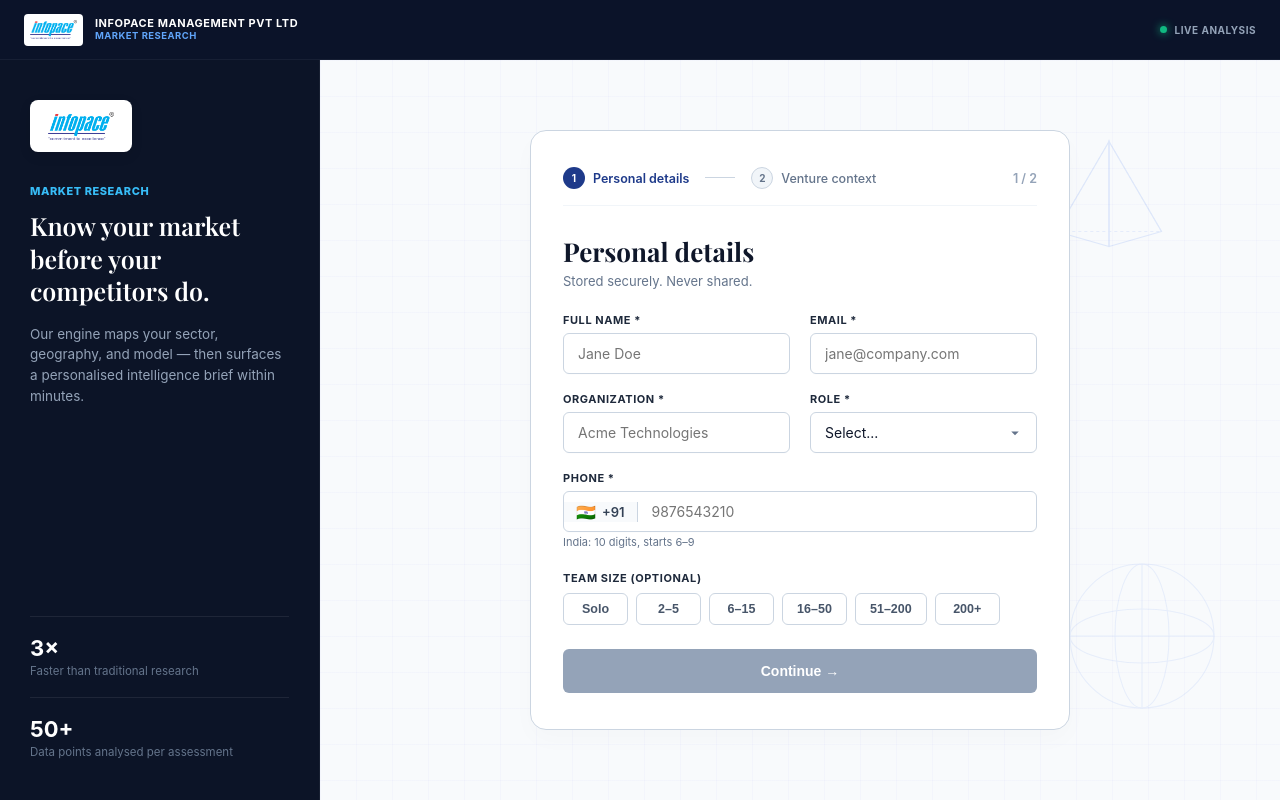
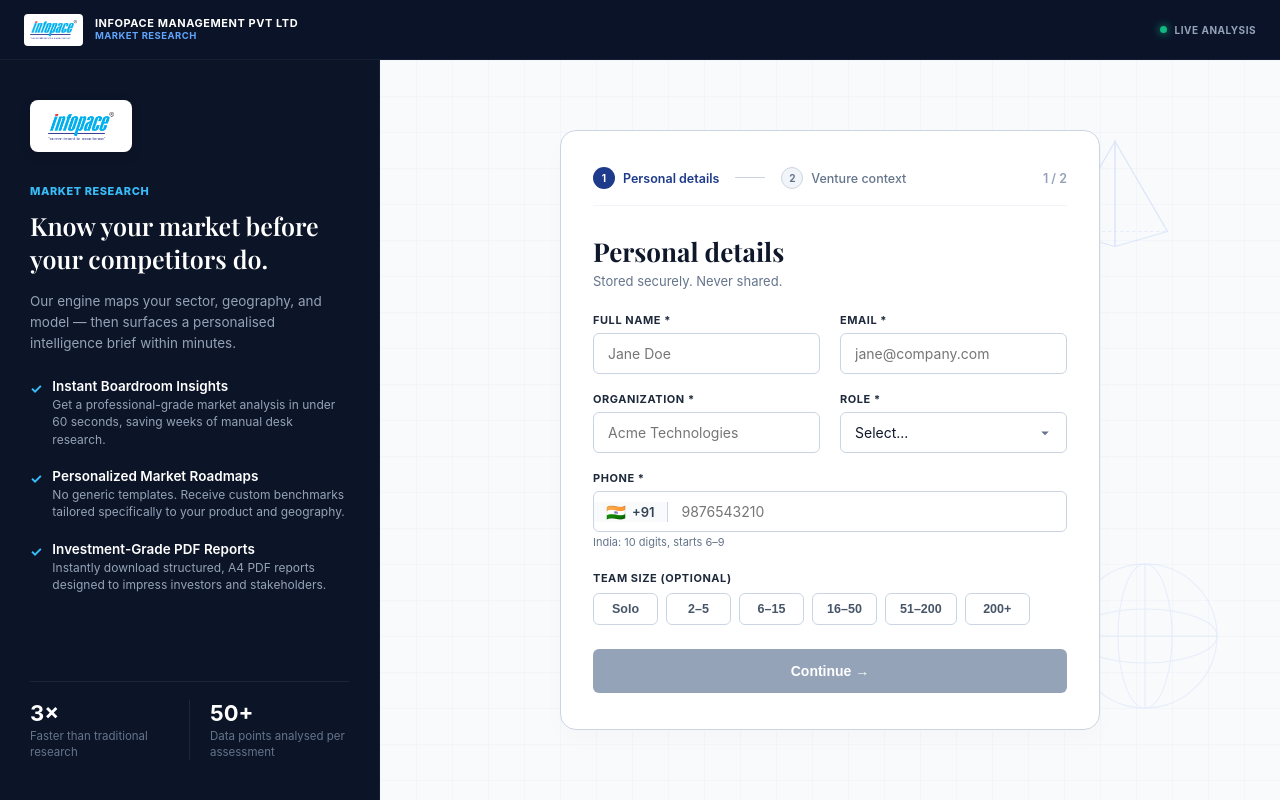
Before and after one commit to nanditha1714/market, a React (Create React App) app in the folder react-app/: page / in a window 1280 px wide. Built offline with nearby package versions, Linux system fonts and the light colour scheme; no server answers; a web font is replaced by a local one.

Commit message:
feat: add customer-attraction features to sidebar on LoginPage and adjust sidebar width to 380px

```diff
--- a/react-app/src/components/LoginPage.jsx
+++ b/react-app/src/components/LoginPage.jsx
@@ -83,7 +83,7 @@ const s = {
     position: 'relative'
   },
   sidebar: {
-    width: '320px',
+    width: '380px',
     background: '#0c1427',
     padding: '40px 30px',
     display: 'flex',
@@ -91,7 +91,8 @@ const s = {
     justifyContent: 'space-between',
     flexShrink: 0,
     borderRight: '1px solid rgba(255,255,255,0.05)',
-    zIndex: 5
+    zIndex: 5,
+    overflowY: 'auto'
   },
   sidebarBrandCard: {
     background: '#ffffff',
@@ -453,18 +454,36 @@ export default function LoginPage({ onLogin }) {
             <p style={s.sidebarDesc}>
               Our engine maps your sector, geography, and model — then surfaces a personalised intelligence brief within minutes.
             </p>
+
+            <div style={{ marginTop: '24px', display: 'flex', flexDirection: 'column', gap: '20px' }}>
+              {[
+                { title: 'Instant Boardroom Insights', desc: 'Get a professional-grade market analysis in under 60 seconds, saving weeks of manual desk research.' },
+                { title: 'Personalized Market Roadmaps', desc: 'No generic templates. Receive custom benchmarks tailored specifically to your product and geography.' },
+                { title: 'Investment-Grade PDF Reports', desc: 'Instantly download structured, A4 PDF reports designed to impress investors and stakeholders.' }
+              ].map((pt, idx) => (
+                <div key={idx} style={{ display: 'flex', alignItems: 'flex-start', gap: '10px' }}>
+                  <span style={{ color: '#38bdf8', fontSize: '14px', marginTop: '2px', fontWeight: 'bold' }}>✓</span>
+                  <div>
+                    <h4 style={{ color: '#ffffff', fontSize: '13.5px', fontWeight: 600, marginBottom: '2px' }}>{pt.title}</h4>
+                    <p style={{ color: '#94a3b8', fontSize: '12px', lineHeight: 1.45 }}>{pt.desc}</p>
+                  </div>
+                </div>
+              ))}
+            </div>
           </div>
 
           <div>
             <div style={s.sidebarDivider} />
-            <div>
-              <div style={s.statNumber}>3×</div>
-              <div style={s.statDesc}>Faster than traditional research</div>
-            </div>
-            <div style={s.sidebarDivider} />
-            <div>
-              <div style={s.statNumber}>50+</div>
-              <div style={s.statDesc}>Data points analysed per assessment</div>
+            <div style={{ display: 'flex', gap: '20px' }}>
+              <div style={{ flex: 1 }}>
+                <div style={s.statNumber}>3×</div>
+                <div style={s.statDesc}>Faster than traditional research</div>
+              </div>
+              <div style={{ width: '1px', background: 'rgba(255,255,255,0.08)' }} />
+              <div style={{ flex: 1 }}>
+                <div style={s.statNumber}>50+</div>
+                <div style={s.statDesc}>Data points analysed per assessment</div>
+              </div>
             </div>
           </div>
         </div>
```
